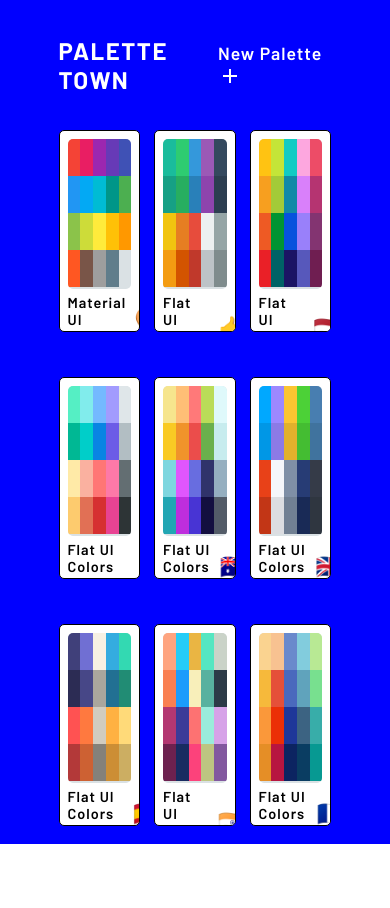
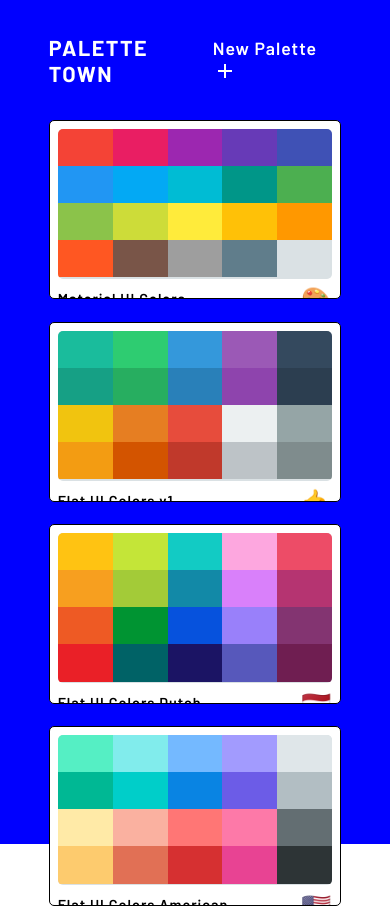
Before and after one commit to austinhdang/palette-town, a React (Create React App) app in the folder palette-town/: page / in a window 390 px wide. Shown: the top 908 px of the page. Before the commit the page ends 844 px from the top, so only its background shows below. Built offline with nearby package versions, Linux system fonts and the light colour scheme.

Commit message:
Make PaletteList responsive

```diff
--- a/palette-town/src/styles/PaletteListStyles.js
+++ b/palette-town/src/styles/PaletteListStyles.js
@@ -1,3 +1,5 @@
+import sizes from './mediaQueries';
+
 export default {
   root: {
     backgroundColor: 'blue',
@@ -13,6 +15,18 @@
     alignItems: 'flex-start',
     flexDirection: 'column',
     flexWrap: 'wrap',
+    [sizes.down('lg')]: {
+      width: '75%',
+    },
+    [sizes.down('md')]: {
+      width: '70%',
+    },
+    [sizes.down('sm')]: {
+      width: '85%',
+    },
+    [sizes.down('xs')]: {
+      width: '75%',
+    },
   },
   nav: {
     display: 'flex',
@@ -23,6 +37,9 @@
     justifyContent: 'space-between',
     alignItems: 'center',
     textTransform: 'uppercase',
+    [sizes.down('xs')]: {
+      fontSize: '0.9rem',
+    },
     '& a': {
       color: 'white',
       fontSize: '1.1rem',
@@ -41,5 +58,13 @@
     display: 'grid',
     gridTemplateColumns: 'repeat(3, 30%)',
     gridGap: '6.5% 5%',
+    [sizes.down('md')]: {
+      gridTemplateColumns: 'repeat(2, 47.5%)',
+      gridRowGap: '2.5%',
+    },
+    [sizes.down('xs')]: {
+      gridTemplateColumns: 'repeat(1, 100%)',
+      gridRowGap: '1.25%',
+    },
   },
 };
--- a/palette-town/src/styles/mediaQueries.js
+++ b/palette-town/src/styles/mediaQueries.js
@@ -5,6 +5,7 @@
       sm: '768px',
       md: '992px',
       lg: '1200px',
+      xl: '1600px',
     };
     return `@media (max-width: ${sizes[size]})`;
   },
```
